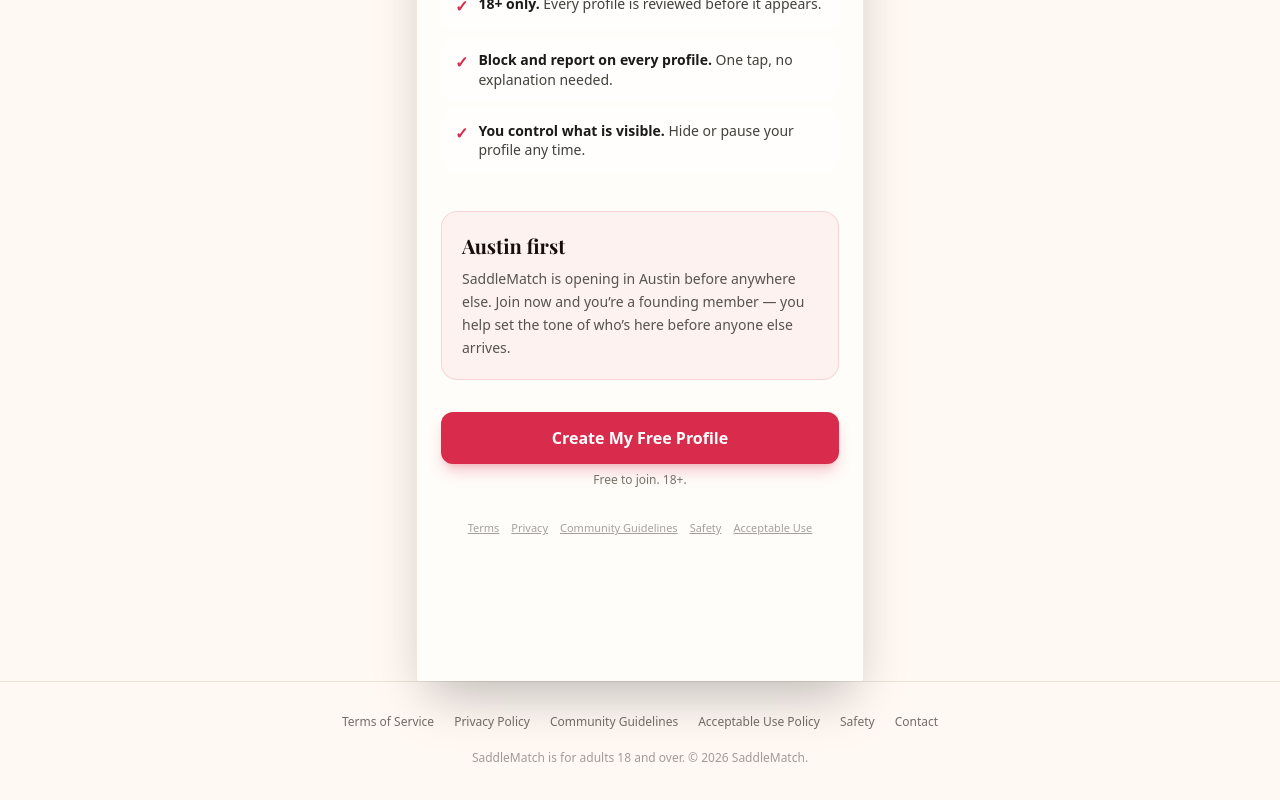
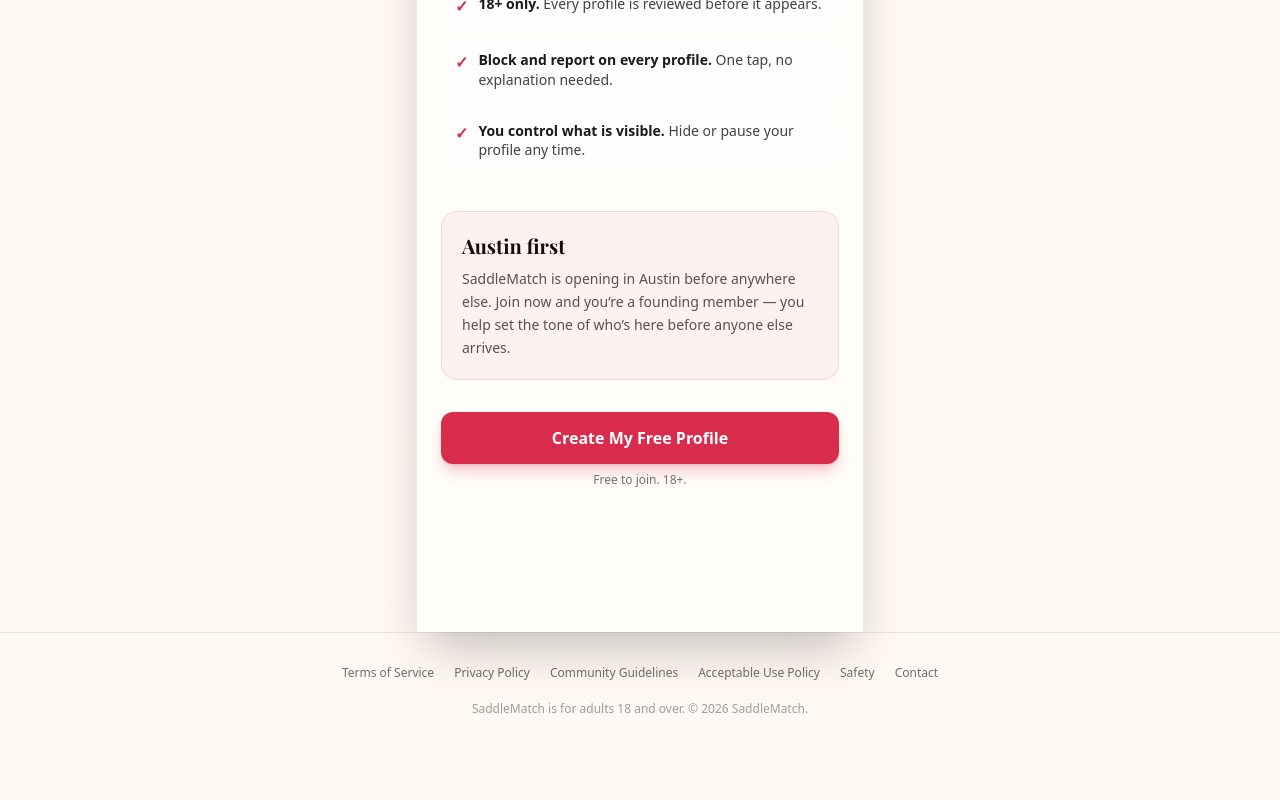
Before and after one commit to airkevin23-ship-it/saddlematch, a Next.js app: page / in a window 1280 px wide. Shown: the part 1116-1916 px from the top of the page. Built offline with nearby package versions, Linux system fonts and the light colour scheme.

Commit message:
Update page.tsx

```diff
--- a/src/app/page.tsx
+++ b/src/app/page.tsx
@@ -168,21 +168,6 @@ export default function LandingPage() {
         </Link>
         <p className="mt-2 text-xs text-stone-500">Free to join. 18+.</p>
 
-        {/* SiteFooter is hidden on /app routes, so the legal links Stripe and
-            App Store review look for live here. Every href is a real route. */}
-        <nav className="mt-8 flex flex-wrap items-center justify-center gap-x-3 gap-y-1.5 text-[11px] text-stone-400">
-          {[
-            ["Terms", "/terms"],
-            ["Privacy", "/privacy"],
-            ["Community Guidelines", "/guidelines"],
-            ["Safety", "/safety"],
-            ["Acceptable Use", "/acceptable-use"],
-          ].map(([label, href]) => (
-            <Link key={href} href={href} className="underline hover:text-stone-600">
-              {label}
-            </Link>
-          ))}
-        </nav>
       </main>
 
       <div className="fixed inset-x-0 bottom-0 z-50 mx-auto max-w-md border-t border-amber-900/10 bg-white/95 p-4 backdrop-blur-md">
```
